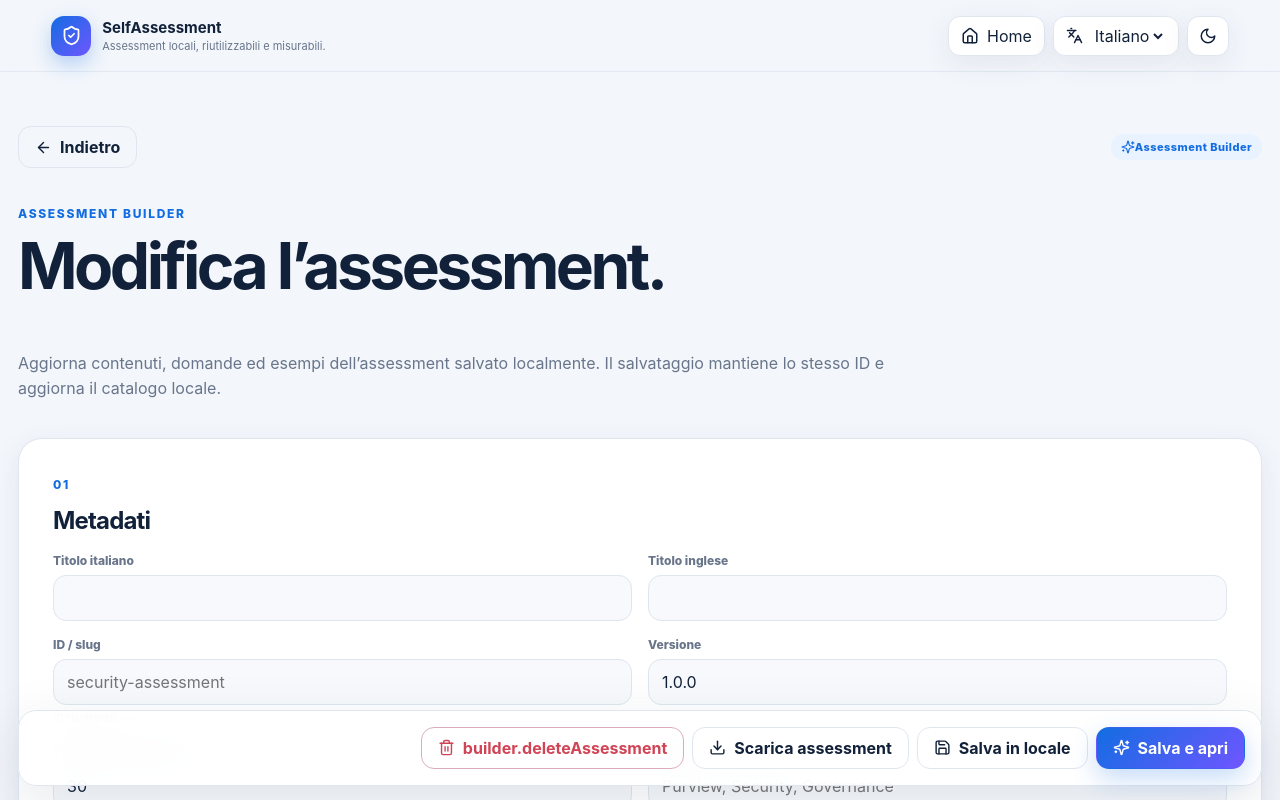
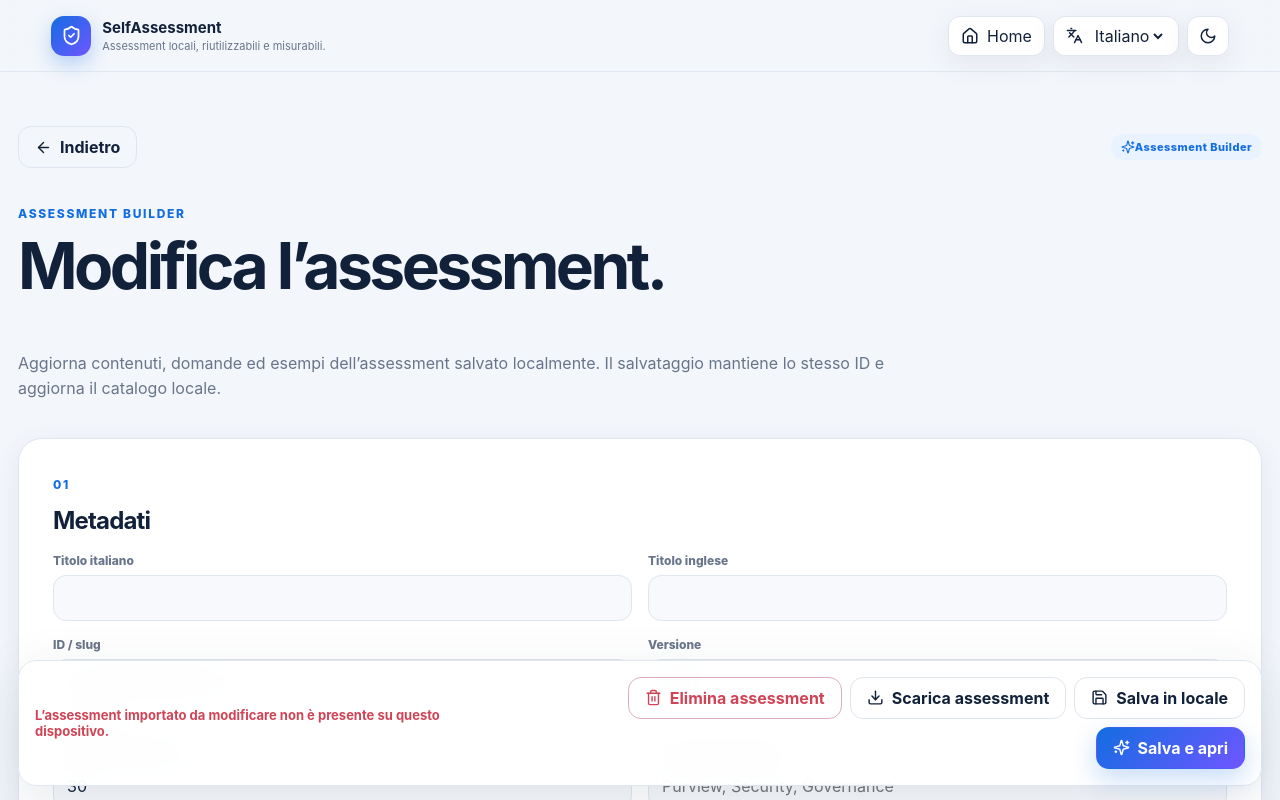
Before and after one commit to KeyserDSoze/SelfAssessment, a React (Vite) app: page /#/builder/1 in a window 1280 px wide. Shown: the top 800 px of the page. Built offline with nearby package versions, Linux system fonts and the light colour scheme.

Commit message:
feat: localize assessment deletion

```diff
--- a/src/app/i18n/locales.it.ts
+++ b/src/app/i18n/locales.it.ts
@@ -119,6 +119,8 @@ export const it = {
   "builder.editSubtitle": "Aggiorna contenuti, domande ed esempi dell’assessment salvato localmente. Il salvataggio mantiene lo stesso ID e aggiorna il catalogo locale.",
   "builder.editLoaded": "Assessment caricato per la modifica.",
   "builder.editMissing": "L’assessment importato da modificare non è presente su questo dispositivo.",
+  "builder.deleteAssessment": "Elimina assessment",
+  "builder.deleteConfirm": "Eliminare questo assessment importato dal dispositivo? Le compilazioni già salvate resteranno disponibili ma non potranno essere riaperte senza reimportare la definizione.",
   "builder.subtitle": "Definisci contenuti introduttivi, domande, esempi ed evidenze in italiano e inglese. L'assessment viene salvato localmente e può essere scaricato come pacchetto JSON portabile.",
   "builder.metadata": "Metadati",
   "builder.titleIt": "Titolo italiano",
```
